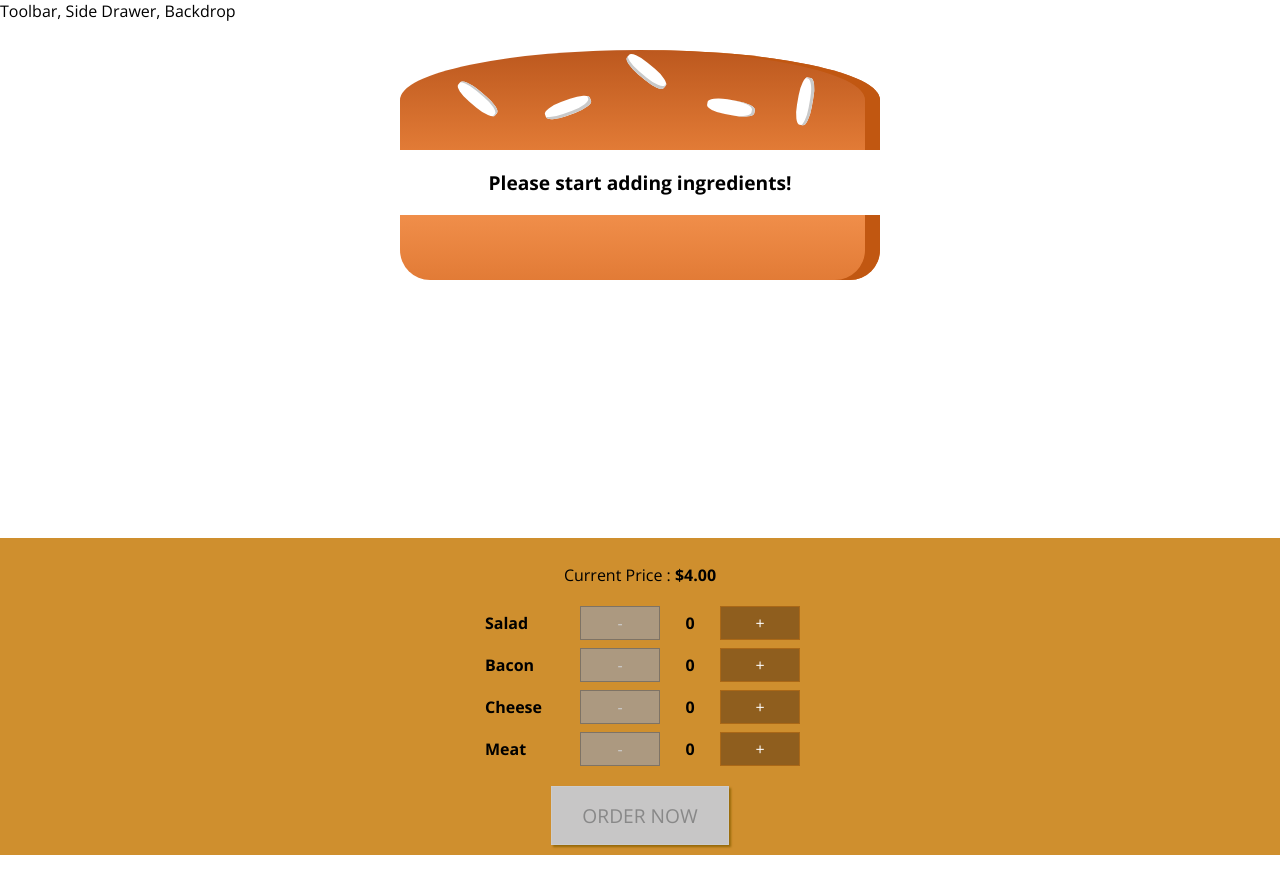
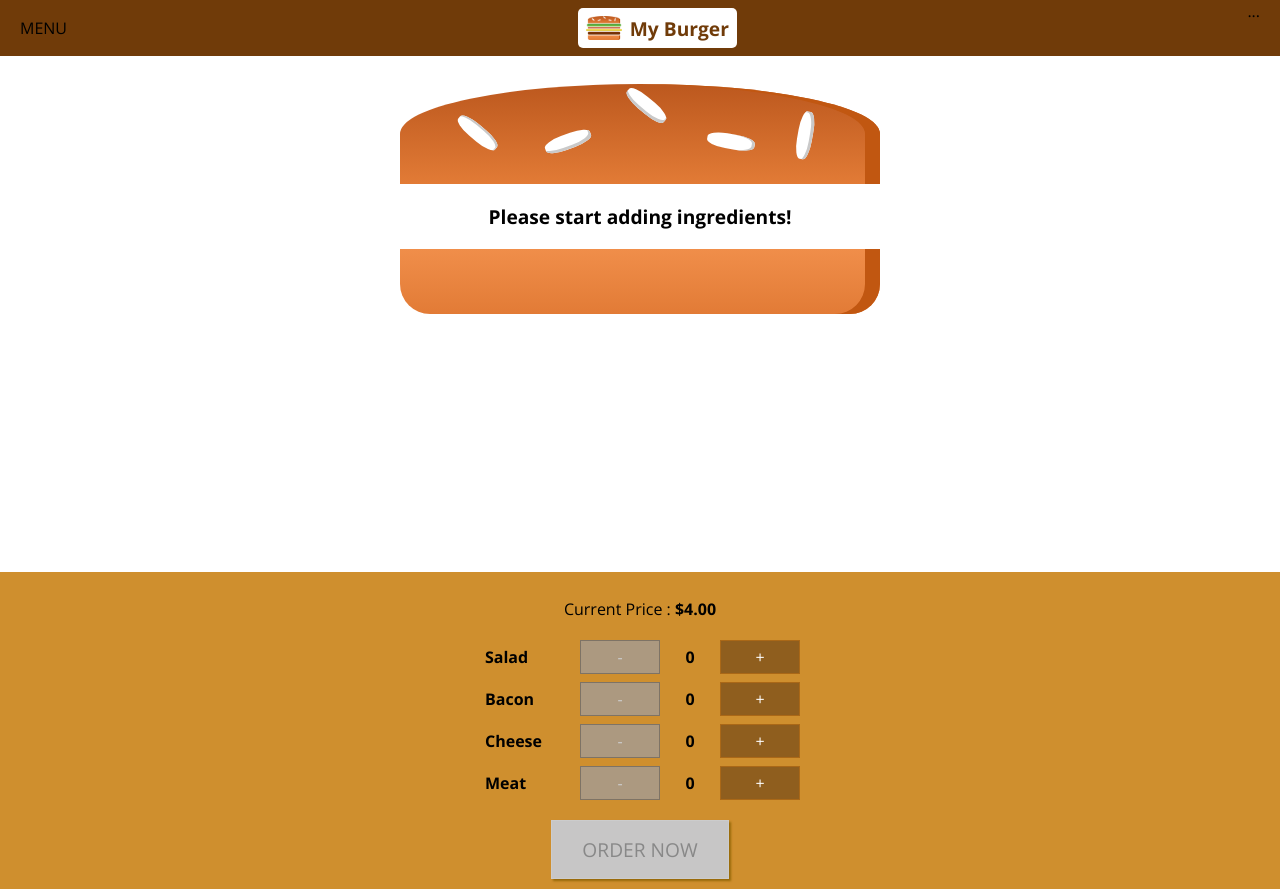
Before and after one commit to mj7007/react-my-burger, a React app: page / in a window 1280 px wide. Before the commit the page ends 855 px from the top, so only its background shows below. Built offline with nearby package versions, Linux system fonts and the light colour scheme.

Commit message:
Added Toolbar component with Logo

```diff
--- a/src/components/Layout/Layout.css
+++ b/src/components/Layout/Layout.css
@@ -1,3 +1,3 @@
 .Content {
-  margin-top: 16px;
+  margin-top: 72px;
 }
--- a/src/components/Layout/Layout.js
+++ b/src/components/Layout/Layout.js
@@ -2,10 +2,11 @@ import React from 'react';
 
 import Aux from '../../hoc/Aux';
 import classes from './Layout.css';
+import Toolbar from '../../components/Navigation/Toolbar/Toolbar';
 
 const layout = props => (
   <Aux>
-    <div>Toolbar, Side Drawer, Backdrop</div>
+    <Toolbar />
     <main className={classes.Content}>{props.children}</main>
   </Aux>
 );
--- /dev/null
+++ b/src/components/Logo/Logo.css
@@ -0,0 +1,19 @@
+.Logo {
+  background-color: white;
+  padding: 8px;
+  height: 70%;
+  box-sizing: border-box;
+  border-radius: 5px;
+  display: flex;
+  align-items: center;
+}
+
+.Logo img {
+  height: 100%;
+  margin-right: 8px;
+}
+
+.Name {
+  color: #703b09;
+  font-size: 1.2rem;
+}
--- /dev/null
+++ b/src/components/Logo/Logo.js
@@ -0,0 +1,15 @@
+import React from 'react';
+
+import BurgerLogo from '../../assets/burger-logo.png';
+import classes from './Logo.css';
+
+const logo = () => (
+  <div className={classes.Logo}>
+    <img src={BurgerLogo} alt="MyBurger" />
+    <div className={classes.Name}>
+      <strong>My Burger</strong>
+    </div>
+  </div>
+);
+
+export default logo;
--- /dev/null
+++ b/src/components/Navigation/Toolbar/Toolbar.css
@@ -0,0 +1,18 @@
+.Toolbar {
+  width: 100%;
+  height: 56px;
+  position: fixed;
+  top: 0;
+  left: 0;
+  background-color: #703b09;
+  display: flex;
+  justify-content: space-between;
+  align-items: center;
+  padding: 0 20px;
+  box-sizing: border-box;
+  z-index: 90;
+}
+
+.Toolbar nav {
+  height: 100%;
+}
--- /dev/null
+++ b/src/components/Navigation/Toolbar/Toolbar.js
@@ -0,0 +1,14 @@
+import React from 'react';
+
+import classes from './Toolbar.css';
+import Logo from '../../Logo/Logo';
+
+const toolbar = props => (
+  <header className={classes.Toolbar}>
+    <div>MENU</div>
+    <Logo />
+    <nav>...</nav>
+  </header>
+);
+
+export default toolbar;
```
Also changed, not shown: src/assets/burger-logo.png (added).
